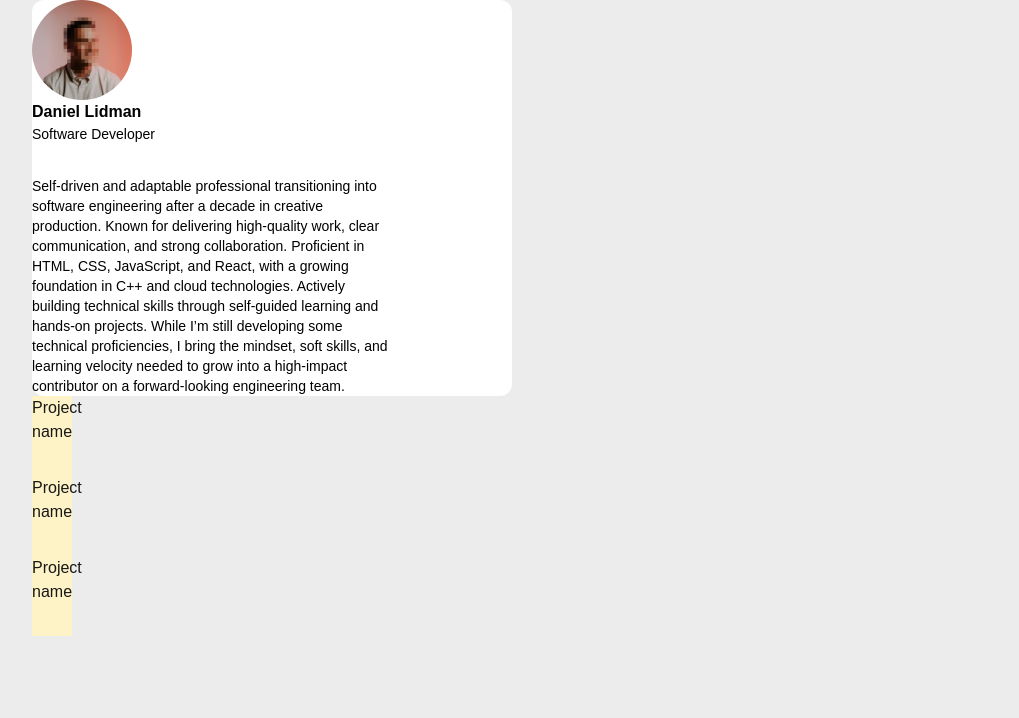
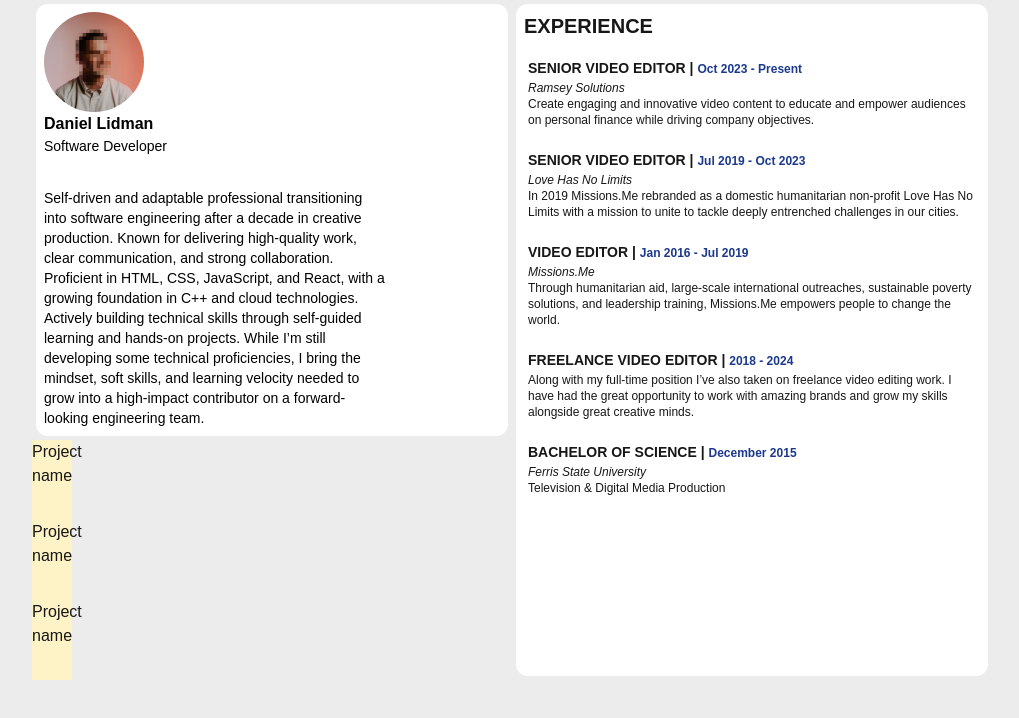
Before and after one commit to daniellidman/daniellidmancom-2025-nextjs, a Next.js app: page / in a window 1280 px wide. Shown: the top 718 px of the page, without its empty margins (128-1147 px from the left). Built offline with nearby package versions, Linux system fonts and the light colour scheme.

Commit message:
added work experience

```diff
--- /dev/null
+++ b/app/components/WorkExperience.js
@@ -0,0 +1,68 @@
+import { headers } from 'next/headers';
+
+function WorkExperience() {
+  const experienceArray = [
+    {
+      company: 'Ramsey Solutions',
+      title: 'Senior Video Editor',
+      dates: 'Oct 2023 - Present',
+      headline:
+        'Create engaging and innovative video content to educate and empower audiences on personal finance while driving company objectives.',
+      bulletPoints:
+        'Collaborated with producers to deliver high-quality videos aligned with strategic goals. \nIncorporated feedback from stakeholders and clients to refine and enhance projects. \nProduced diverse content, including advertisements, curriculum materials, live event videos, trailers for YouTube shows, and product launch videos.',
+    },
+    {
+      company: 'Love Has No Limits',
+      title: 'Senior Video Editor',
+      dates: 'Jul 2019 - Oct 2023',
+      headline:
+        'In 2019 Missions.Me rebranded as a domestic humanitarian non-profit Love Has No Limits with a mission to unite to tackle deeply entrenched challenges in our cities.',
+      bulletPoints:
+        'Worked directly with executive leadership to craft messaging and video content \nProduced screen content for conferences and stadium events, including The Freedom Experience with performances by Justin Bieber and Chance the Rapper. \nContinued to lead all video editing and motion graphic animation for the organization.',
+    },
+    {
+      company: 'Missions.Me',
+      title: 'Video Editor',
+      dates: 'Jan 2016 - Jul 2019',
+      headline:
+        'Through humanitarian aid, large-scale international outreaches, sustainable poverty solutions, and leadership training, Missions.Me empowers people to change the world.',
+      bulletPoints:
+        '- Led all video editing and motion graphic animation for the organization, including promo videos, documentary and recap content, social media, and training materials. \n- Demonstrated technical expertise while maintaining video archives for 10+ international campaigns. \n- Directed video department, including leading and managing interns, junior editors, and contractors in addition to overseeing $50,000 custom studio build out.',
+    },
+    {
+      company: '',
+      title: 'Freelance Video Editor',
+      dates: '2018 - 2024',
+      headline:
+        'Along with my full-time position I’ve also taken on freelance video editing work. I have had the great opportunity to work with amazing brands and grow my skills alongside great creative minds.',
+    },
+    {
+      company: 'Ferris State University',
+      title: 'Bachelor of Science',
+      dates: 'December 2015',
+      headline: 'Television & Digital Media Production',
+    },
+  ];
+
+  return (
+    <div className="bg-white rounded-xl m-1 p-2">
+      <h1 className="uppercase font-extrabold text-xl mb-4">Experience</h1>
+      {experienceArray.map((job, i) => (
+        <Job key={i} job={job} />
+      ))}
+    </div>
+  );
+}
+
+export default WorkExperience;
+
+function Job({ job }) {
+  return (
+    <div className=" m-1 pb-4">
+      <p className="uppercase inline font-bold text-sm">{job.title} | </p>
+      <p className="inline text-xs font-semibold text-blue-900">{job.dates}</p>
+      <p className="text-xs italic">{job.company}</p>
+      <p className="text-xs">{job.headline}</p>
+    </div>
+  );
+}
--- a/app/page.js
+++ b/app/page.js
@@ -1,10 +1,11 @@
 import Image from 'next/image';
+import WorkExperience from './components/WorkExperience';
 
 export default function Home() {
   return (
-    <div className="w-3/4 m-auto">
+    <div className="w-3/4 m-auto grid grid-cols-2">
       <div className="flex flex-col">
-        <div className="bg-white w-1/2 rounded-xl ">
+        <div className="bg-white m-1 p-2 rounded-xl ">
           <Image
             src="/DanielBioBlur.jpg"
             width={100}
@@ -35,6 +36,7 @@ export default function Home() {
           <Project />
         </div>
       </div>
+      <WorkExperience />
     </div>
   );
 }
```
